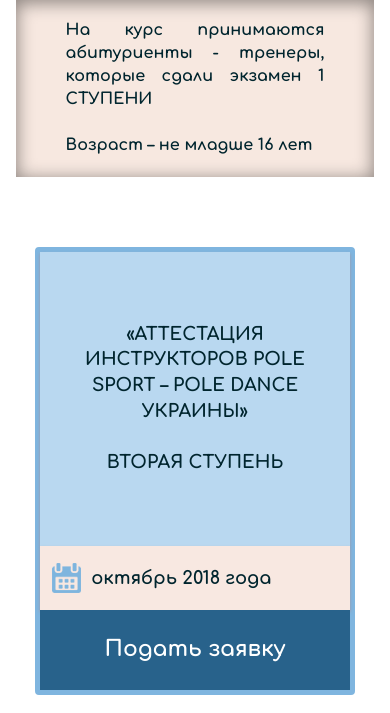
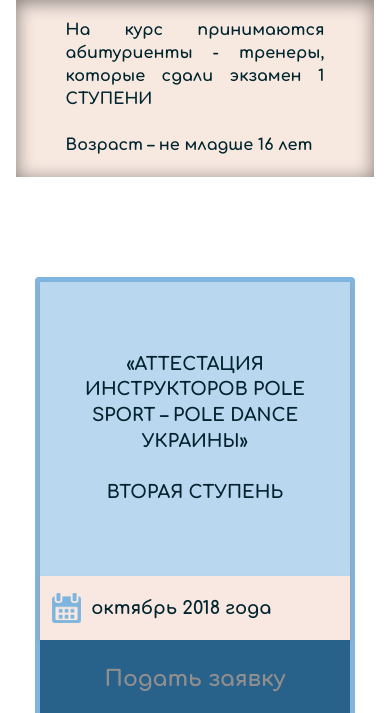
Before and after one commit to AStudioKiev/PoleSport, a PHP site: page / in a window 390 px wide. Shown: the part 5787-6500 px from the top of the page. Run offline with PHP 8.4, Linux system fonts and the light colour scheme.

Commit message:
Fixed space-btw

```diff
--- a/css/style.css
+++ b/css/style.css
@@ -1153,6 +1153,10 @@ footer {
     .course-text {
         padding: 0 4%;
     }
+    .test_2 .contact-box {
+        display: inline-table;
+        margin-top: 50px;
+    }
 }
 @media screen and (max-width: 1050px) {
     .blue-block {
--- a/index.html
+++ b/index.php
@@ -175,13 +175,13 @@
                 </ul>
             </div>
         </div>
-        <div class="container-md space-btw padding-box">
+        <div class="container-md flex-btw padding-box">
             <div class="contact-box zero">
                 <div class="box-top box-top-2"><span>«АТТЕСТАЦИЯ ИНСТРУКТОРОВ POLE SPORT – POLE DANCE УКРАИНЫ»<br><br> ВТОРАЯ СТУПЕНЬ</span></div>
                 <div class="box-body">
                     <div><img src="img/time.png" alt="" height="30px"><span>октябрь 2018 года</span></div>
                 </div>
-                <div class="box-bottom"><a href="#">Подать заявку</a></div>
+                <div class="box-bottom"><a href="#" class="hover-inactive">Подать заявку</a></div>
             </div>
             <div class="course-image-2">
                 <img src="img/reading.jpg" alt="" height="100%">
@@ -417,7 +417,7 @@
     </div>
 
     <footer>
-        <a href="#">sdfsdf@gmail.com</a>
+        <a href="#">info.polesport@gmail.com</a>
     </footer>
 </body>
 
```
